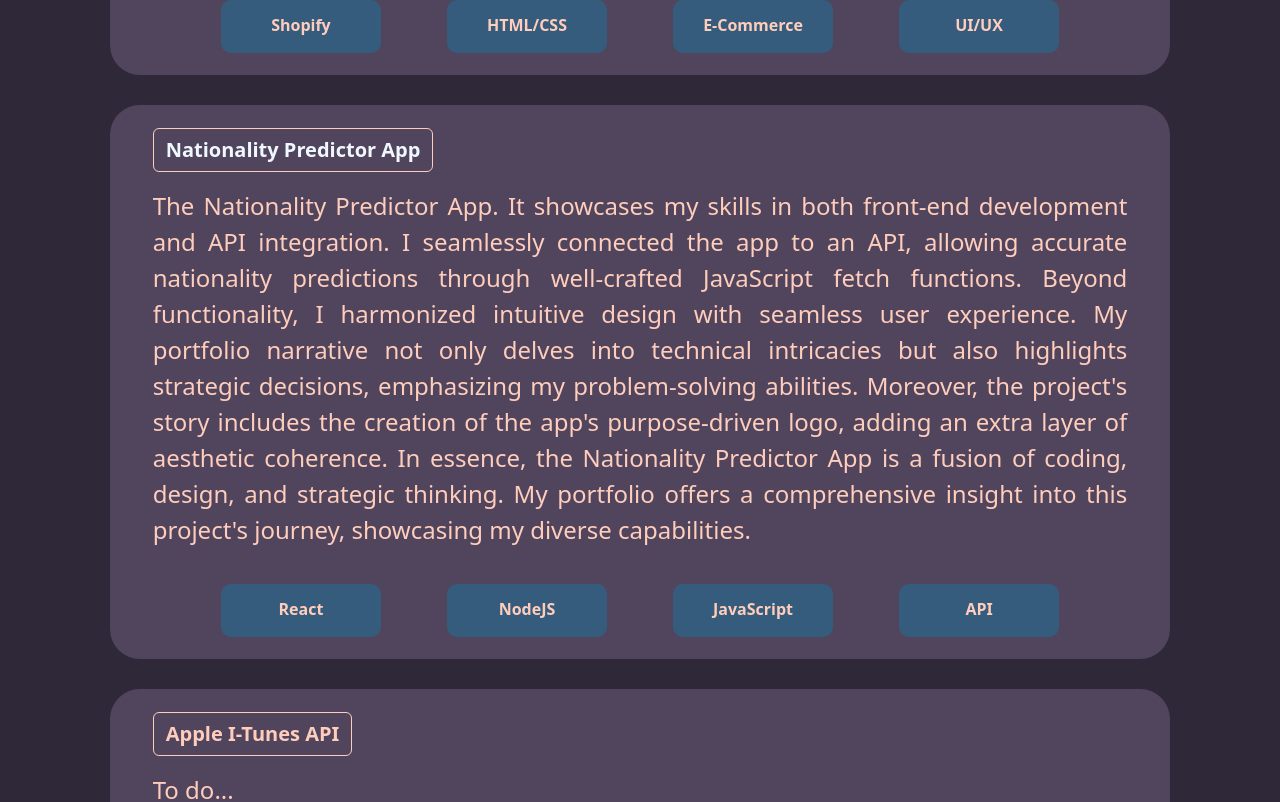
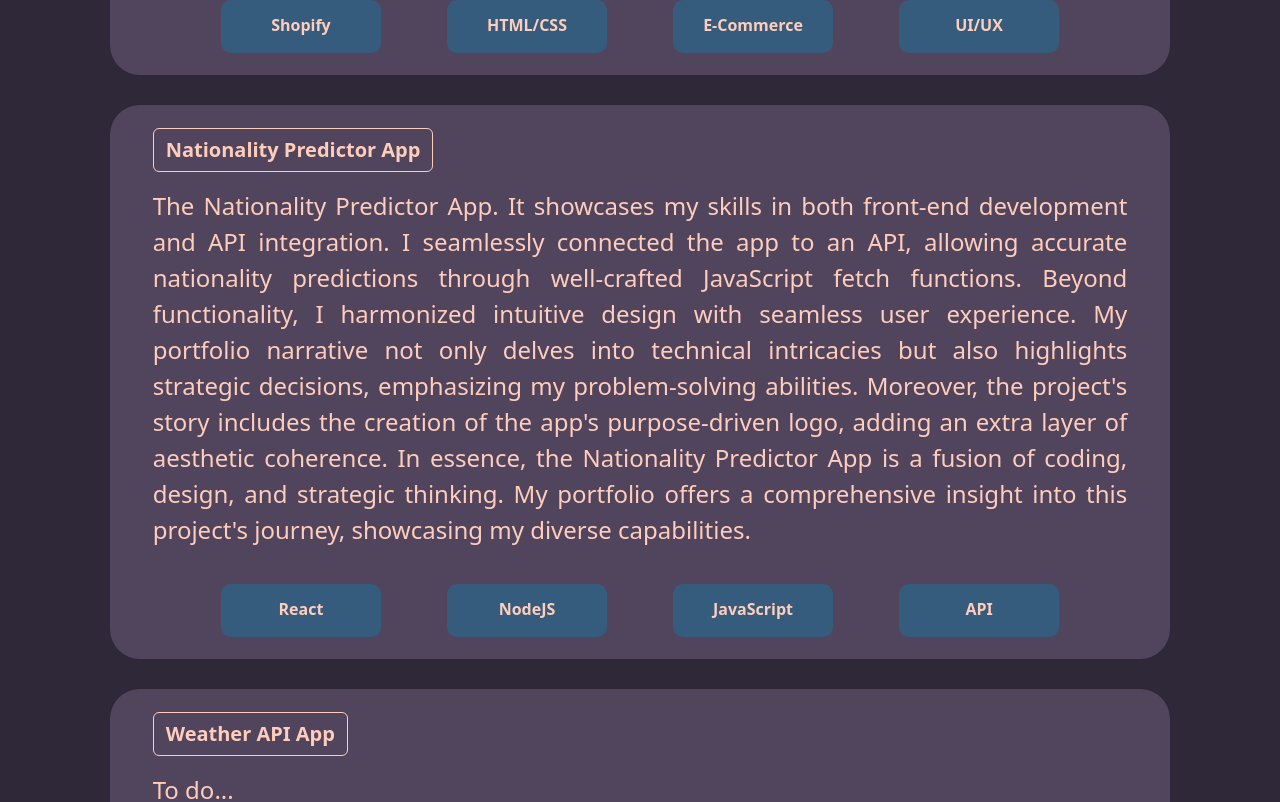
Before and after one commit to MrGubevu/portfolio, a React (Create React App) app: page / in a window 1280 px wide. Shown: the part 3438-4240 px from the top of the page. Built offline with nearby package versions, Linux system fonts and the light colour scheme.

Commit message:
Initial commit

```diff
--- a/src/Landing Page/LandingPage.css
+++ b/src/Landing Page/LandingPage.css
@@ -23,6 +23,10 @@
   padding-right: 15vh;
 
 
+}
+
+.linkText {
+  color: #ffcdbb;
 }
 
 .flex-item-menu-buttons {
--- a/src/Landing Page/LandingPage.js
+++ b/src/Landing Page/LandingPage.js
@@ -38,9 +38,7 @@ function LandingPage() {
         </div>
       </div>
 
-
       <div className="flex-item-body">
-
         <div className="flex-item-title">
           <h1 className="main-heading">
             Frontend Developer, UI & Graphic Designer
@@ -50,15 +48,13 @@ function LandingPage() {
           </div>
         </div>
 
-           <div className="flex-item-download">
+        <div className="flex-item-download">
           <Button className="d-button" onClick={handleDownload}>
             Download CV
           </Button>
         </div>
 
-
         <div className="flex-item-about">
-
           <div className="about-me-div">
             <h1 className="h1">About me</h1>
           </div>
@@ -78,7 +74,6 @@ function LandingPage() {
               leave my mark on the world of design and innovation.
             </p>
           </div>
-
         </div>
 
         <div class="flex-item-projects">
@@ -170,7 +165,7 @@ function LandingPage() {
           <div className="predictorApp">
             <div className="nationality-button-div">
               <Button className="projectButtons">
-                <Link className="linkText" to="/nationality-predictor">
+                <Link className="linkButtonText" to="/nationality-predictor">
                   Nationality Predictor App
                 </Link>
               </Button>
@@ -214,14 +209,10 @@ function LandingPage() {
 
           <div className="axiosBank">
             <div className="clone-button-div">
-              <Button className="projectButtons">
-                Apple I-Tunes API
-              </Button>
+              <Button className="projectButtons">Weather API App</Button>
             </div>
             <div className="clone-paragraph">
-              <p className="p">
-                To do...
-              </p>
+              <p className="p">To do...</p>
             </div>
             <div className="predictorAppBars">
               <div className="reactDiv">
--- a/src/LandingPage.css
+++ b/src/LandingPage.css
@@ -101,6 +101,7 @@ justify-content: flex-end;
 }
 
 .linkText {
+  font-size: 20px;
   color: #ffcdbb;
 }
 
@@ -163,10 +164,11 @@ justify-content: flex-end;
   color: #ffcdbb;
 }
 
-.linkText {
+.linkButtonText {
   font-weight: 700;
   font-size: 20px;
   text-decoration: none;
+  color: #ffcdbb;
 }
 
 .heading,
@@ -286,8 +288,6 @@ justify-content: flex-end;
 
  }
 
-
-
  .p {
   font-size: 3vh;
  }
```
